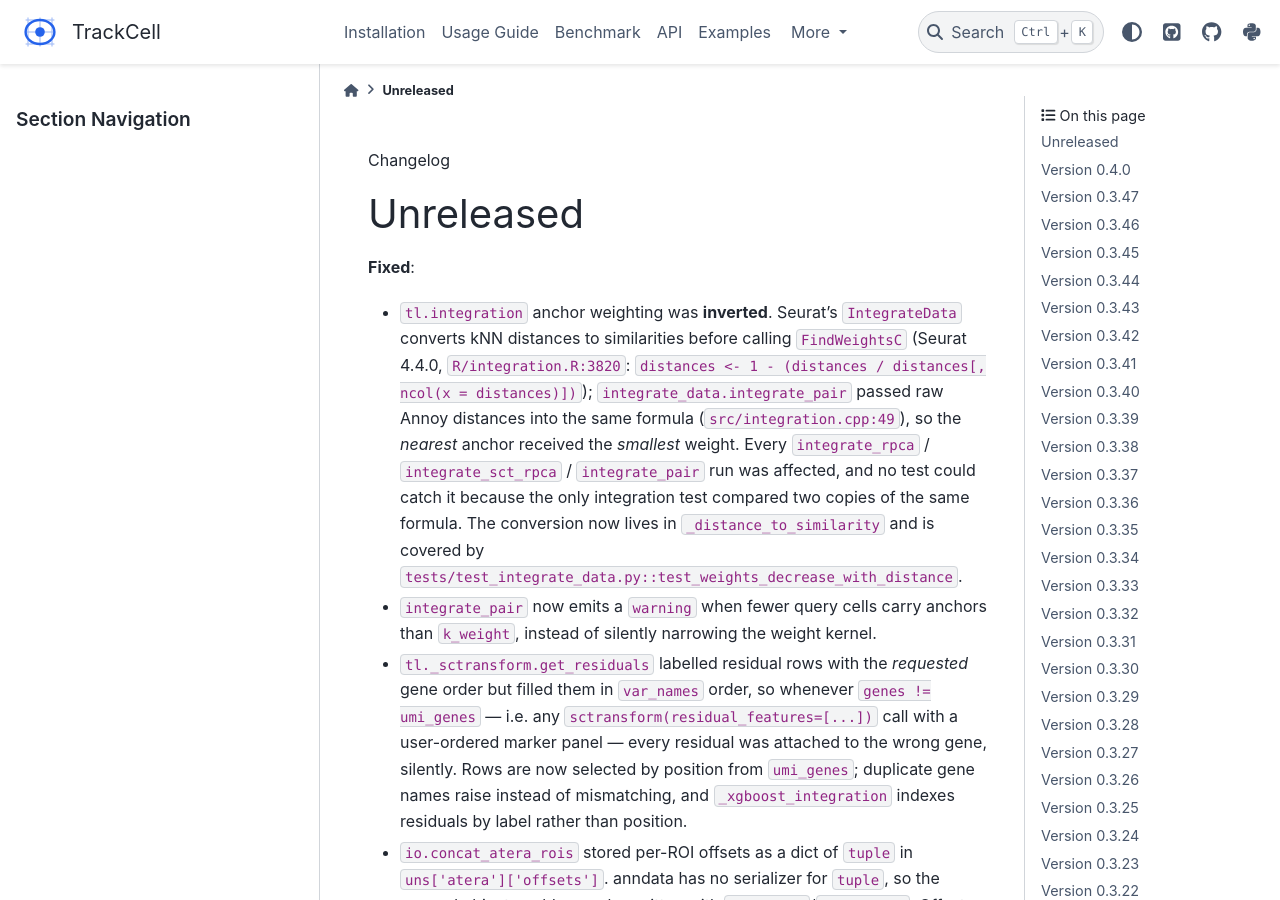
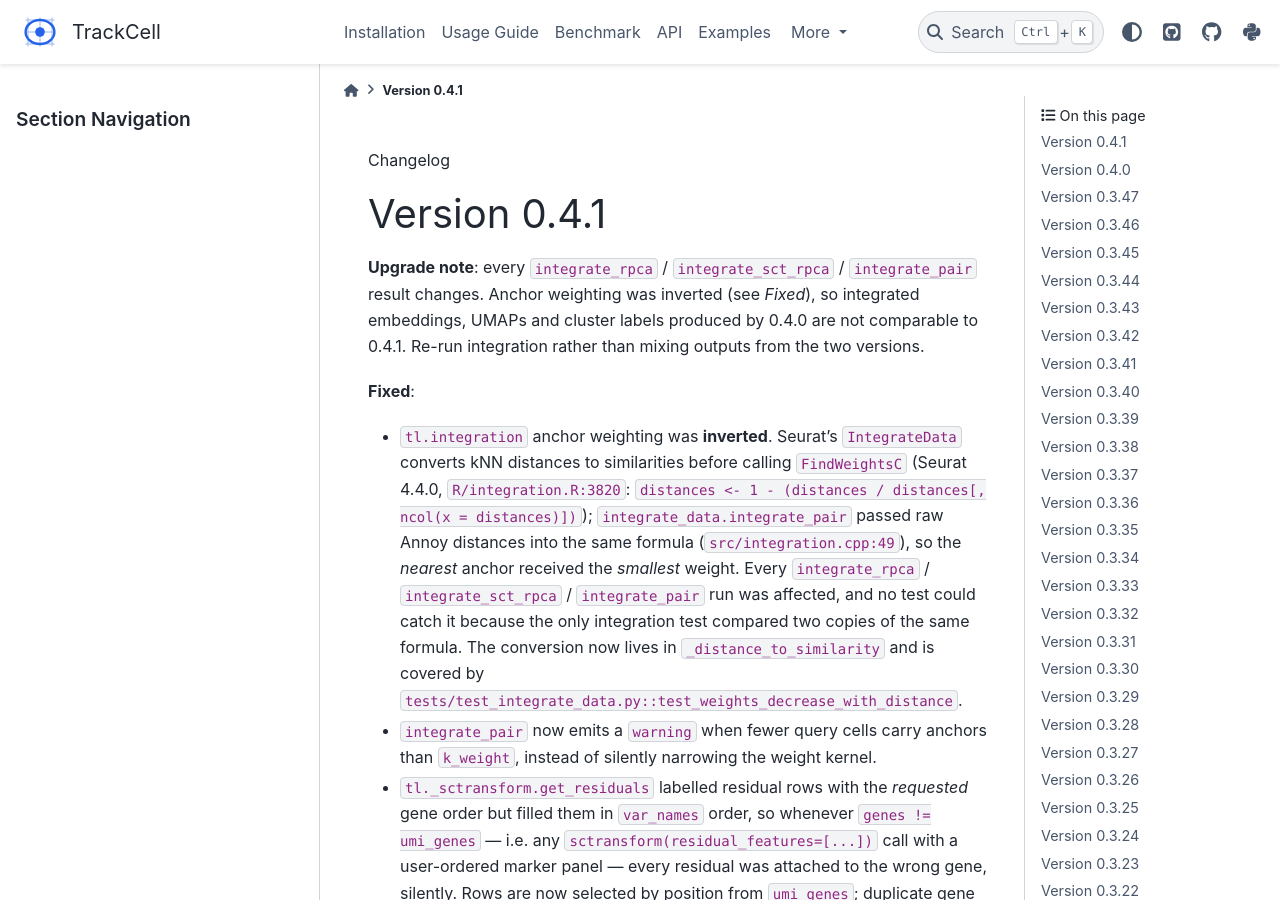
Before and after one commit to seqyuan/trackcell, a Sphinx documentation site: the page built from docs/source/changelog.rst, in a window 1280 px wide and 900 px high. Built offline with Sphinx 7.4.7 and the PyData theme 0.15.4, drawn with Linux system fonts in a browser that asks for light colours; pages that are not in the unit, such as notebooks, are missing from menus; cross-references to code outside the pages are shown as plain code.

Commit message:
release: v0.4.1 — Seurat anchor-weighting fix, residual labelling fix, h5ad round-trip fixes
Three defects that returned wrong results on a default code path with no
warning, plus the CI gaps that let them live:

- IntegrateData anchor weighting was inverted (nearest anchor weighted
  least). Affects every integrate_rpca / integrate_sct_rpca / integrate_pair
  run. Verified against Seurat 4.4.0 R/integration.R:3820.
- get_residuals attached residuals to the wrong gene whenever the requested
  gene order differed from var_names — i.e. any residual_features=[...] call.
- concat_atera_rois wrote a dict of tuple into uns, so its output could never
  be saved. serialize dropped attribute columns and CRS, and crashed on a
  missing polygon.

Gates: parity tests are skipped (not failed) without benchmark data, CI runs
the same flake8 command CONTRIBUTING documents, and the release job now
compares the git tag against pyproject.toml.

**Results from 0.4.0 integration runs are not comparable** — re-run them.

Suite: 198 -> 205 passed, 0 failed. flake8: 154 -> 0.

```diff
--- a/docs/source/changelog.rst
+++ b/docs/source/changelog.rst
@@ -1,8 +1,14 @@
 Changelog
 
 
-Unreleased
-----------
+Version 0.4.1
+-------------
+
+**Upgrade note**: every ``integrate_rpca`` / ``integrate_sct_rpca`` /
+``integrate_pair`` result changes. Anchor weighting was inverted (see *Fixed*),
+so integrated embeddings, UMAPs and cluster labels produced by 0.4.0 are not
+comparable to 0.4.1. Re-run integration rather than mixing outputs from the two
+versions.
 
 **Fixed**:
 
--- a/pyproject.toml
+++ b/pyproject.toml
@@ -1,6 +1,6 @@
 [tool.poetry]
 name = "trackcell"
-version = "0.4.0"
+version = "0.4.1"
 description = "A Python package for processing single-cell and spatial transcriptomics data"
 authors = ["Zan Yuan <yfinddream@gmail.com>"]
 readme = "README.md"
--- a/trackcell/__init__.py
+++ b/trackcell/__init__.py
@@ -7,7 +7,7 @@ This package provides tools for:
 - PL: Plotting and visualization tools
 """
 
-__version__ = "0.4.0"
+__version__ = "0.4.1"
 __author__ = "Zan Yuan"
 __email__ = "yfinddream@gmail.com"
 
```
